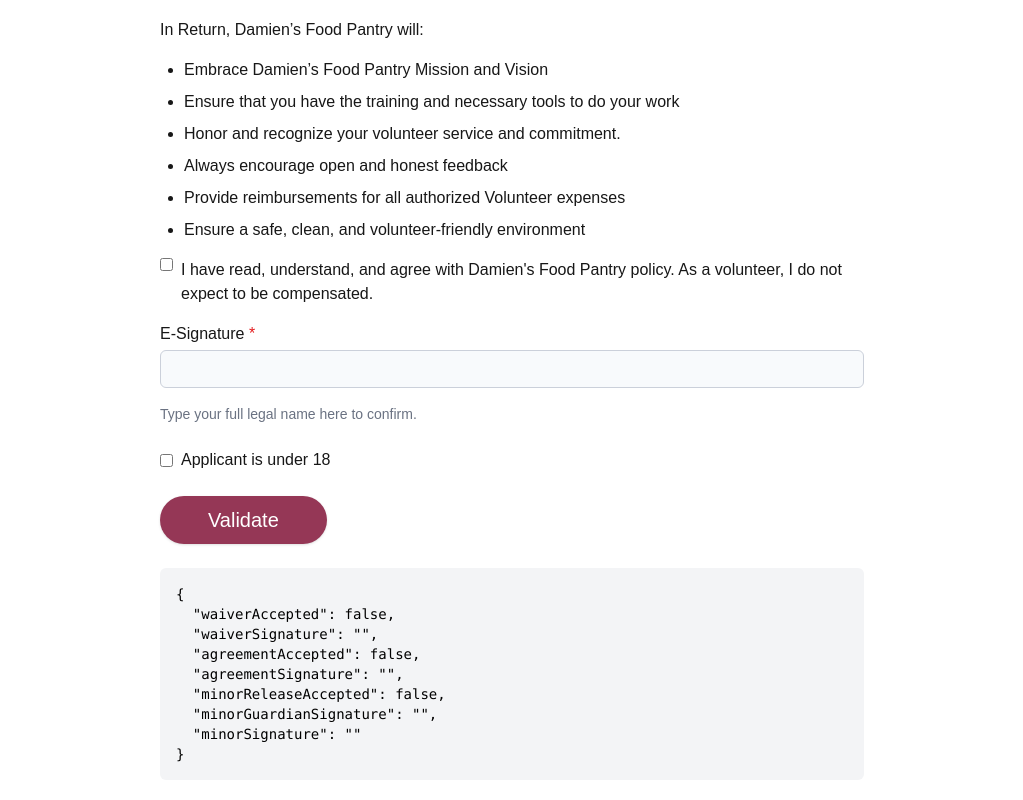
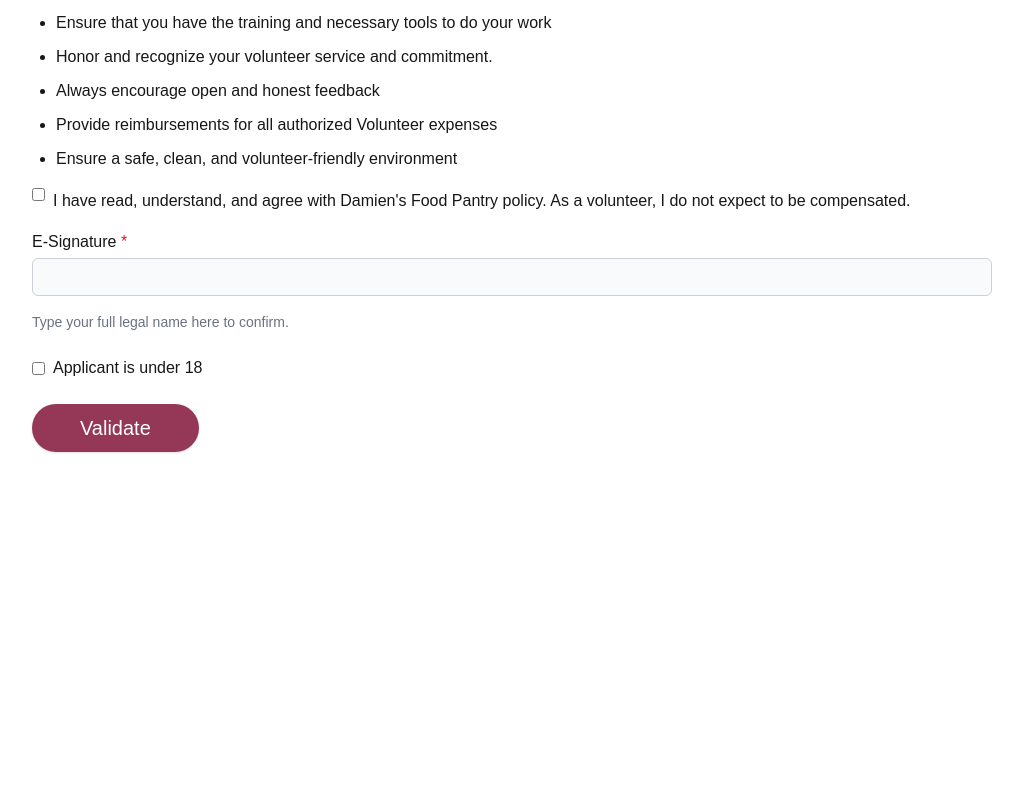
Before and after one commit to JumboCode/damiens-place, a Next.js app: page /step-3-test in a window 1280 px wide. Shown: the part 2068-2868 px from the top of the page, without its empty margins (128-1151 px from the left). After the commit the page ends 2552 px from the top, so only its background shows below. Built offline with nearby package versions, Linux system fonts and the light colour scheme; a web font is replaced by a local one.

Commit message:
FE: test page edits to look like figma

```diff
--- a/src/app/step-3-test/page.tsx
+++ b/src/app/step-3-test/page.tsx
@@ -34,7 +34,7 @@
   const [isMinor, setIsMinor] = useState(false);
 
   return (
-    <main className="mx-auto flex max-w-3xl flex-col gap-6 p-8">
+    <main className="mx-auto flex w-full max-w-5xl flex-col gap-6 p-8">
       {/* Display the onboarding form and update only changed fields */}
       <OnboardingStep
         values={values}
@@ -60,11 +60,6 @@
         title="Validate"
         onClick={() => setErrors(validateOnboarding(values, isMinor))}
       />
-
-      {/* Show the current values to help test the form */}
-      <pre className="overflow-x-auto rounded-md bg-gray-100 p-4 text-sm text-black">
-        {JSON.stringify(values, null, 2)}
-      </pre>
     </main>
   );
 }
--- a/src/components/application/OnboardingStep.tsx
+++ b/src/components/application/OnboardingStep.tsx
@@ -39,7 +39,7 @@
   isMinor,
 }: OnboardingStepProps) {
   return (
-    <div className="flex flex-col gap-10">
+    <div className="flex flex-col gap-10 text-base leading-relaxed">
       <h2>Part 3: Onboarding Materials</h2>
 
       {/* Display the handbook instructions and embedded PDF */}
```
